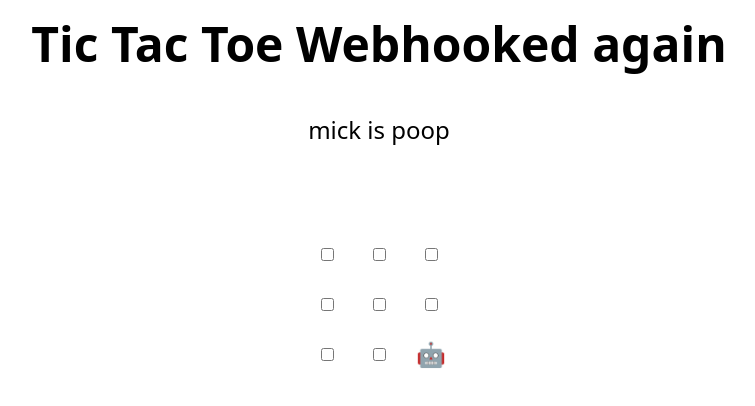
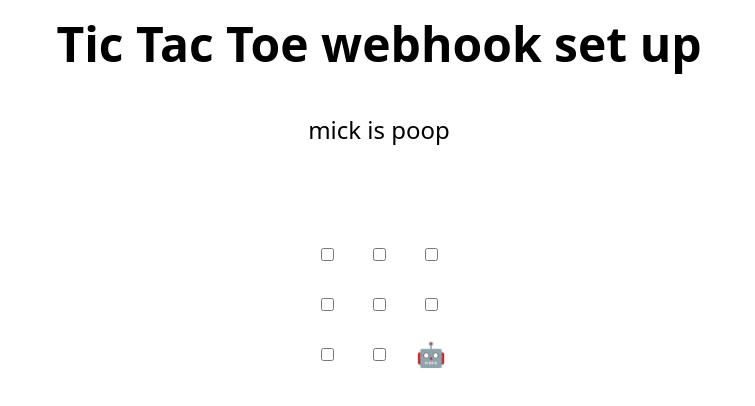
Before and after one commit to agshadow/skills-publish-packages, a plain HTML site: page index.html in a window 1280 px wide. Shown: the whole page, without its empty margins (261-1016 px from the left). Drawn offline with Linux system fonts and the light colour scheme.

Commit message:
html change aagain to test webook

```diff
--- a/index.html
+++ b/index.html
@@ -27,7 +27,7 @@
   }
 </style>
 
-<h1>Tic Tac Toe Webhooked again</h1>
+<h1>Tic Tac Toe webhook set up</h1>
 mick is poop
 
 <table>
```
